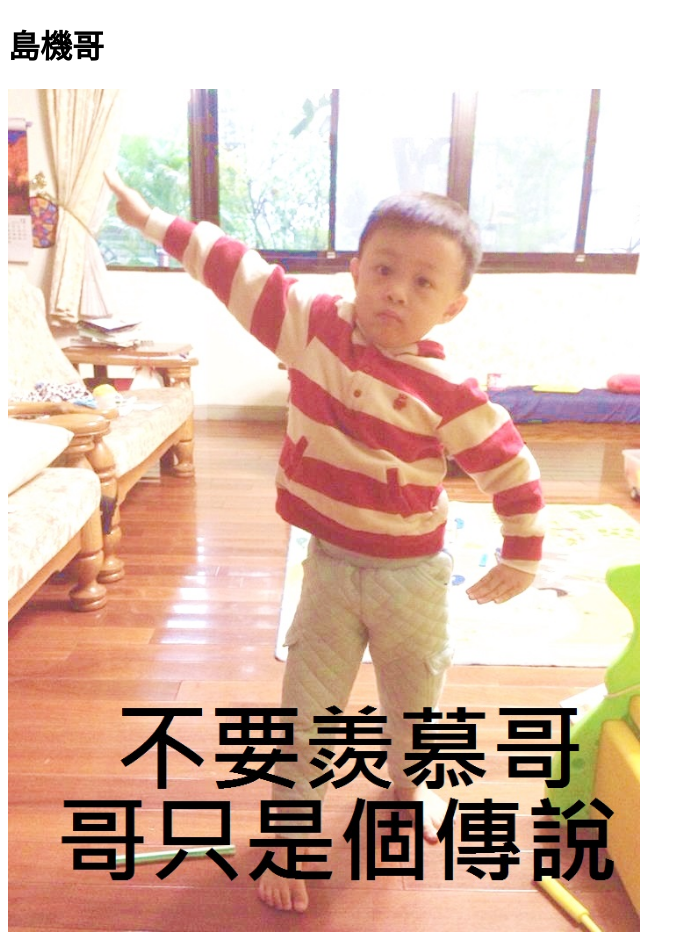
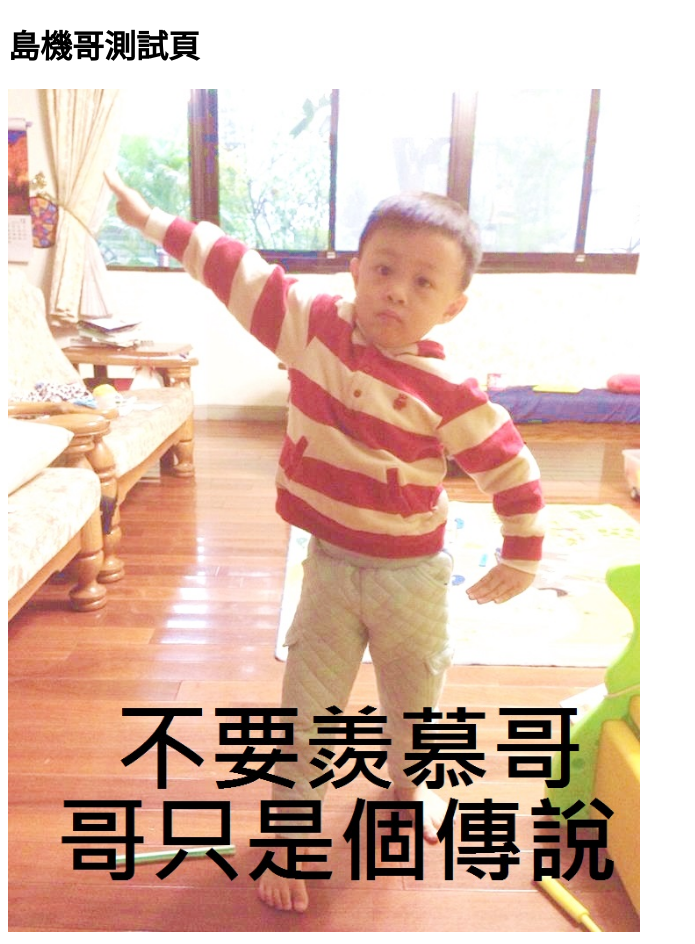
Before and after one commit to Charliegg3/test, a plain HTML site: page index.html in a window 1280 px wide. Shown: the whole page, without its empty margins (0-695 px from the left). Drawn offline with Linux system fonts and the light colour scheme.

Commit message:
Update index.html

```diff
--- a/index.html
+++ b/index.html
@@ -12,7 +12,7 @@
     </style>
 </head>
 <body>
-    <h1>島機哥</h1>
+    <h1>島機哥測試頁</h1>
     <img src="image.jpg" alt="A beautiful view">
 </body>
 </html>
```
